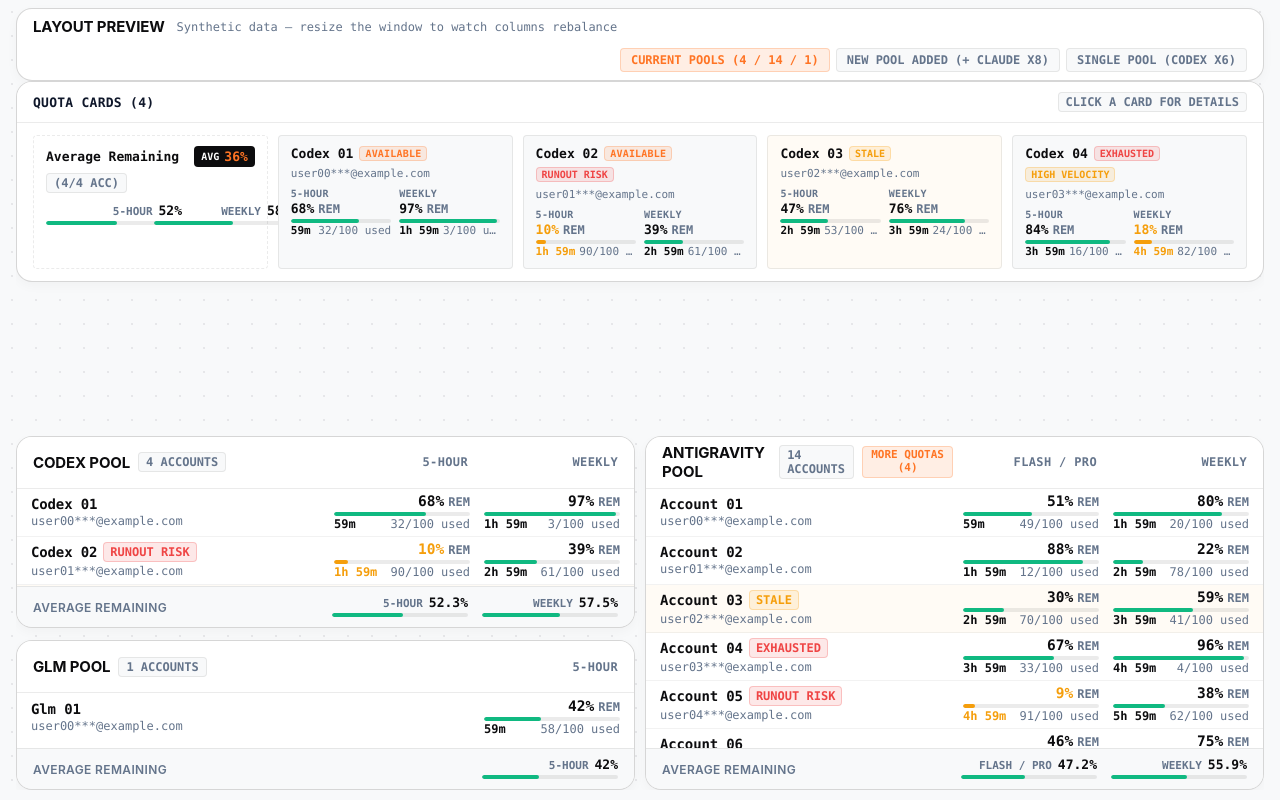
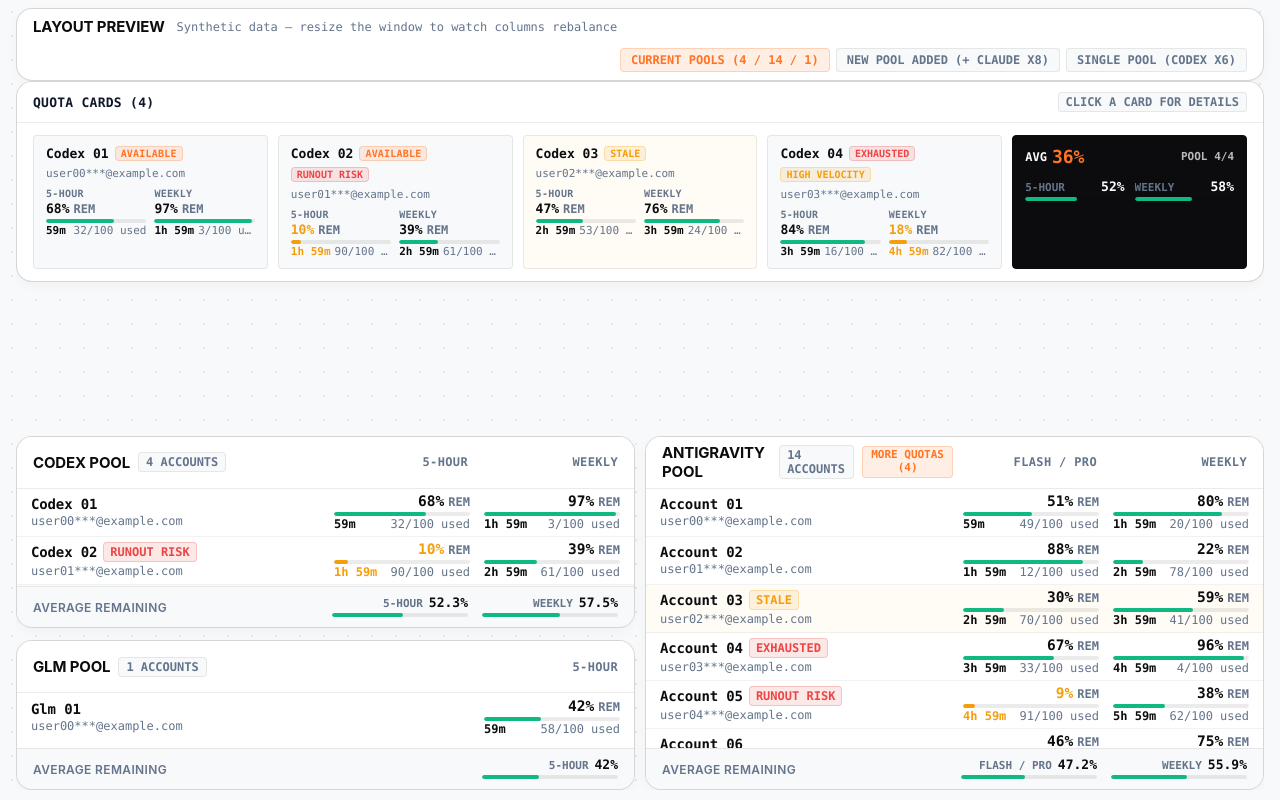
Before and after one commit to muvxlc/9router-quota-dashboard, a Next.js app: page /layout-preview in a window 1280 px wide. Built offline with nearby package versions, Linux system fonts and the light colour scheme.

Commit message:
fix(ui): move quota average after codex accounts

```diff
--- a/app/components/QuotaCards.js
+++ b/app/components/QuotaCards.js
@@ -18,6 +18,7 @@ export default function QuotaCards({ accounts = [], onSelectAccount = () => {} }
   if (!Array.isArray(accounts) || accounts.length === 0) return null;
 
   const averages = getAccountsQuotaAverages(accounts);
+  const poolLabel = (accounts[0]?.provider || 'pool').toLowerCase();
 
   return (
     <section className="pp-card quota-cards" aria-label="Account quota cards">
@@ -29,47 +30,6 @@ export default function QuotaCards({ accounts = [], onSelectAccount = () => {} }
       </div>
 
       <div className="quota-cards-grid">
-        <div className="quota-card quota-card-summary" aria-label="Average remaining quota across listed accounts">
-          <div className="quota-card-head">
-            <span className="quota-card-alias">Average Remaining</span>
-            <span className="quota-card-summary-overall tabular-nums" aria-label={`Overall average ${formatAverage(averages.overall.average)}`}>
-              AVG <span>{formatAverage(averages.overall.average)}</span>
-            </span>
-            <span className="pp-pill-counter">
-              ({averages.overall.count}/{averages.overall.total} acc)
-            </span>
-          </div>
-          <div className="quota-card-windows">
-            {averages.windows.map((avg) => {
-              const hasAvg = typeof avg.average === 'number' && avg.count > 0;
-              const fillWidth = hasAvg ? Math.min(Math.max(avg.average, 0), 100) : 0;
-              const barColorClass = !hasAvg
-                ? ''
-                : avg.average === 0
-                  ? 'red'
-                  : avg.average < 20
-                    ? 'amber'
-                    : 'green';
-              return (
-                <div
-                  className="pp-pool-avg-cell"
-                  key={avg.key}
-                  data-window={avg.key}
-                  title={`${windowLabel(avg)}: ${formatAverage(avg.average)} (${avg.count}/${avg.total} accounts)`}
-                >
-                  <div className="pp-pool-avg-header">
-                    <span className="pp-pool-avg-label">{windowLabel(avg)}</span>
-                    <span className="pp-pool-avg-value tabular-nums">{formatAverage(avg.average)}</span>
-                  </div>
-                  <div className="pp-bar-track" aria-hidden="true">
-                    <div className={`pp-bar-fill ${barColorClass}`} style={{ width: `${fillWidth}%` }} />
-                  </div>
-                </div>
-              );
-            })}
-          </div>
-        </div>
-
         {accounts.map((acc) => {
           const windows = Array.isArray(acc.quota?.windows) ? acc.quota.windows : [];
           const velocity = calculateDepletionVelocity(acc.quota);
@@ -120,6 +80,46 @@ export default function QuotaCards({ accounts = [], onSelectAccount = () => {} }
             </div>
           );
         })}
+
+        <div className="quota-card quota-card-summary" aria-label="Average remaining quota across listed accounts">
+          <div className="quota-card-summary-head">
+            <span className="quota-card-summary-overall tabular-nums" aria-label={`Overall average ${formatAverage(averages.overall.average)}`}>
+              AVG <span>{formatAverage(averages.overall.average)}</span>
+            </span>
+            <span className="quota-card-summary-pool tabular-nums">
+              {poolLabel} {averages.overall.count}/{averages.overall.total}
+            </span>
+          </div>
+          <div className="quota-card-windows">
+            {averages.windows.map((avg) => {
+              const hasAvg = typeof avg.average === 'number' && avg.count > 0;
+              const fillWidth = hasAvg ? Math.min(Math.max(avg.average, 0), 100) : 0;
+              const barColorClass = !hasAvg
+                ? ''
+                : avg.average === 0
+                  ? 'red'
+                  : avg.average < 20
+                    ? 'amber'
+                    : 'green';
+              return (
+                <div
+                  className="pp-pool-avg-cell"
+                  key={avg.key}
+                  data-window={avg.key}
+                  title={`${windowLabel(avg)} ${formatAverage(avg.average)} (${avg.count}/${avg.total})`}
+                >
+                  <div className="pp-pool-avg-header">
+                    <span className="pp-pool-avg-label">{windowLabel(avg)}</span>
+                    <span className="pp-pool-avg-value tabular-nums">{formatAverage(avg.average)}</span>
+                  </div>
+                  <div className="pp-bar-track" aria-hidden="true">
+                    <div className={`pp-bar-fill ${barColorClass}`} style={{ width: `${fillWidth}%` }} />
+                  </div>
+                </div>
+              );
+            })}
+          </div>
+        </div>
       </div>
     </section>
   );
--- a/app/styles/cards.css
+++ b/app/styles/cards.css
@@ -163,6 +163,7 @@
   grid-template-columns: repeat(auto-fill, minmax(210px, 1fr));
   gap: 10px;
   padding: 12px 16px;
+  min-width: 0;
 }
 .quota-card {
   display: flex;
@@ -183,35 +184,6 @@
 .quota-card.stale {
   background: rgba(245, 158, 11, 0.04);
 }
-.quota-card.quota-card-summary {
-  background: var(--theme-canvas);
-  border-style: dashed;
-  cursor: default;
-  gap: 8px;
-  padding: 10px 12px;
-}
-.quota-card.quota-card-summary:hover {
-  border-color: var(--theme-border);
-  background: var(--theme-canvas);
-}
-.quota-card-summary-overall {
-  display: inline-flex;
-  align-items: center;
-  gap: 5px;
-  margin-left: auto;
-  padding: 3px 7px;
-  border-radius: var(--radius-sm);
-  background: var(--theme-dark);
-  font-family: var(--font-mono);
-  font-size: 10px;
-  font-weight: 700;
-  color: #fff;
-  white-space: nowrap;
-}
-.quota-card-summary-overall span {
-  color: var(--theme-orange);
-  font-size: 13px;
-}
 .quota-card-head {
   display: flex;
   align-items: center;
@@ -226,9 +198,6 @@
   white-space: nowrap;
   overflow: hidden;
   text-overflow: ellipsis;
-}
-[data-theme='dark'] .quota-card-alias {
-  color: var(--theme-text-main);
 }
 .quota-card-email {
   font-size: 11px;
@@ -287,6 +256,81 @@
   font-size: 10px;
   padding: 1px 5px;
 }
+[data-theme='dark'] .quota-card-alias {
+  color: var(--theme-text-main);
+}
 [data-theme='dark'] .pp-pool-avg-value {
   color: var(--theme-text-main);
 }
+.quota-card.quota-card-summary {
+  background: var(--theme-dark);
+  border-color: var(--theme-dark);
+  cursor: default;
+  gap: 10px;
+  min-width: 0;
+}
+.quota-card.quota-card-summary:hover {
+  border-color: var(--theme-dark);
+  background: var(--theme-dark);
+}
+.quota-card-summary-head {
+  display: flex;
+  align-items: center;
+  justify-content: space-between;
+  gap: 8px;
+  min-width: 0;
+}
+.quota-card-summary-overall {
+  display: inline-flex;
+  align-items: center;
+  gap: 5px;
+  font-family: var(--font-mono);
+  font-size: 12px;
+  font-weight: 700;
+  color: #fff;
+  white-space: nowrap;
+}
+.quota-card-summary-overall span {
+  color: var(--theme-orange);
+  font-size: 18px;
+}
+.quota-card-summary-pool {
+  color: rgba(255, 255, 255, 0.72);
+  font-family: var(--font-mono);
+  font-size: 11px;
+  font-weight: 600;
+  text-transform: uppercase;
+  white-space: nowrap;
+}
+.quota-card.quota-card-summary .quota-card-windows {
+  grid-template-columns: repeat(auto-fit, minmax(0, 1fr));
+  gap: 10px;
+  min-width: 0;
+}
+.quota-card.quota-card-summary .pp-pool-avg-cell {
+  min-width: 0;
+  width: 100%;
+}
+.quota-card.quota-card-summary .pp-pool-avg-header {
+  justify-content: space-between;
+  gap: 4px;
+  min-width: 0;
+}
+.quota-card.quota-card-summary .pp-pool-avg-label {
+  overflow: hidden;
+  text-overflow: ellipsis;
+}
+.quota-card.quota-card-summary .pp-pool-avg-value {
+  color: #fff;
+  flex-shrink: 0;
+}
+.quota-card.quota-card-summary .pp-bar-track {
+  display: block;
+  width: 100%;
+  max-width: 100%;
+  min-width: 0;
+  box-sizing: border-box;
+}
+.quota-card.quota-card-summary .pp-bar-fill {
+  max-width: 100%;
+}
```
Also changed, not shown: 1 other file (tests, documents, lock files or other folders).
